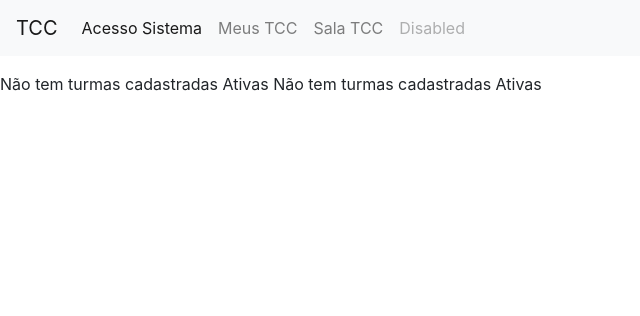
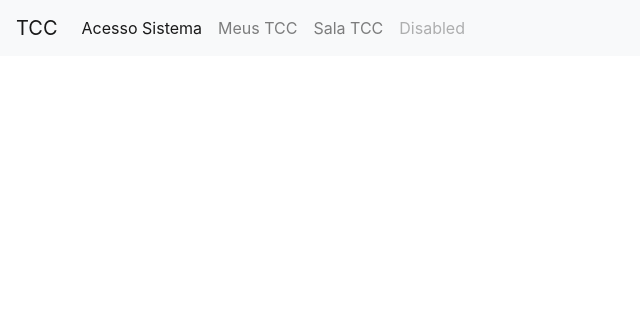
Before and after one commit to jamcabral/tcc-repositorio, a Django app: page /tcc in a window 1280 px wide. Shown: the top 316 px of the page, without its empty margins (0-640 px from the left). Run offline with Django 3.2, Linux system fonts and the light colour scheme; data comes from the database, SQL or seed files in the repository; both versions use the stored data as it was after the commit; some libraries are stand-ins or nearby versions.

Commit message:
ajustar tcc page

```diff
--- a/core/templates/tcc.html
+++ b/core/templates/tcc.html
@@ -52,8 +52,7 @@
   </div>
 </div>
 <br>
-  {% else %}
-  Não tem turmas cadastradas Ativas
+
   {% endif %}
 
 {% endfor %}
```
Also changed, not shown: db.sqlite3.
